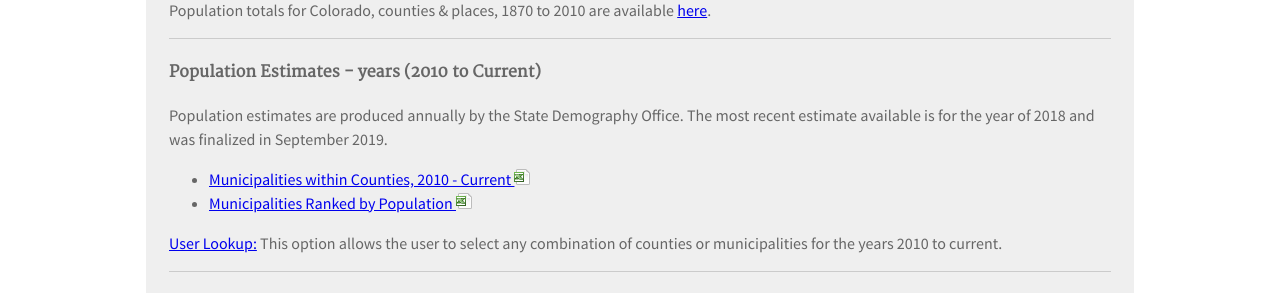
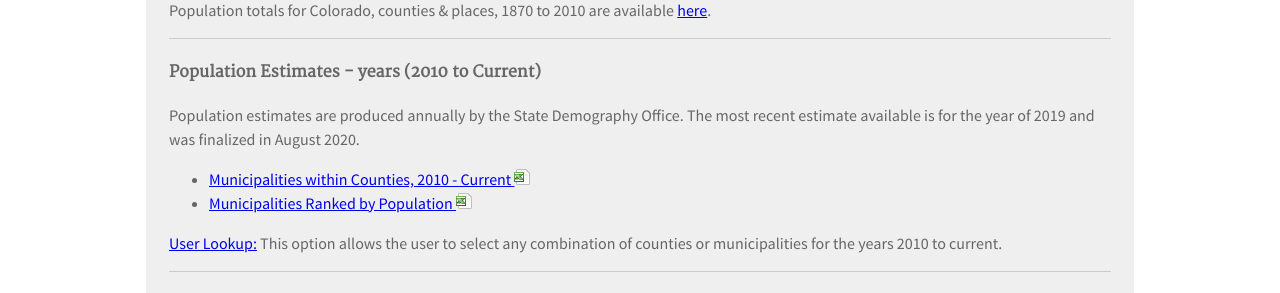
Before and after one commit to TBleess/Website_New, a Jekyll site: the page built from pages/1_Population/population-totals-municipalities.md, in a window 1280 px wide. Shown: the part 505-798 px from the top of the page. Built offline with Jekyll 4.4.1, drawn with Linux system fonts in a browser that asks for light colours.

Commit message:
Update to V19

```diff
--- a/pages/1_Population/population-totals-municipalities.md
+++ b/pages/1_Population/population-totals-municipalities.md
@@ -20,7 +20,7 @@ Population totals for Colorado, counties & places, 1870 to 2010 are available [h
 
 #### Population Estimates - years (2010 to Current)
 
-Population estimates are produced annually by the State Demography Office. The most recent estimate available is for the year of 2018 and was finalized in September 2019.
+Population estimates are produced annually by the State Demography Office. The most recent estimate available is for the year of 2019 and was finalized in August 2020.
 
 - [Municipalities within Counties, 2010 - Current ![xls](/images/page_white_excel.png 'download xls file')](https://drive.google.com/open?id=1iiBcdkXzXAM6w1IRkt54y_vLdbCgTBY8)
 - [Municipalities Ranked by Population ![xls](/images/page_white_excel.png 'download xls file')](https://drive.google.com/open?id=1tlAb_wz3i3fjXS75IDY0hUcpX7-fUtGH)
```
